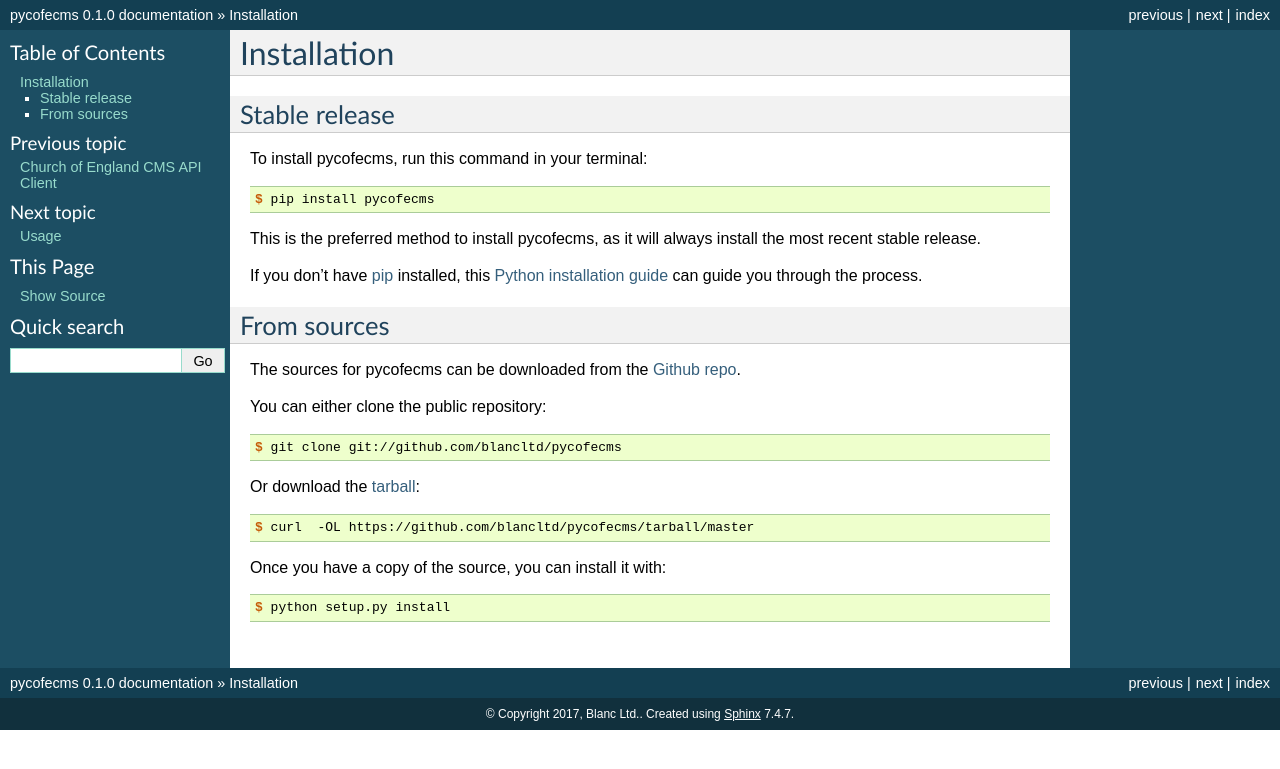
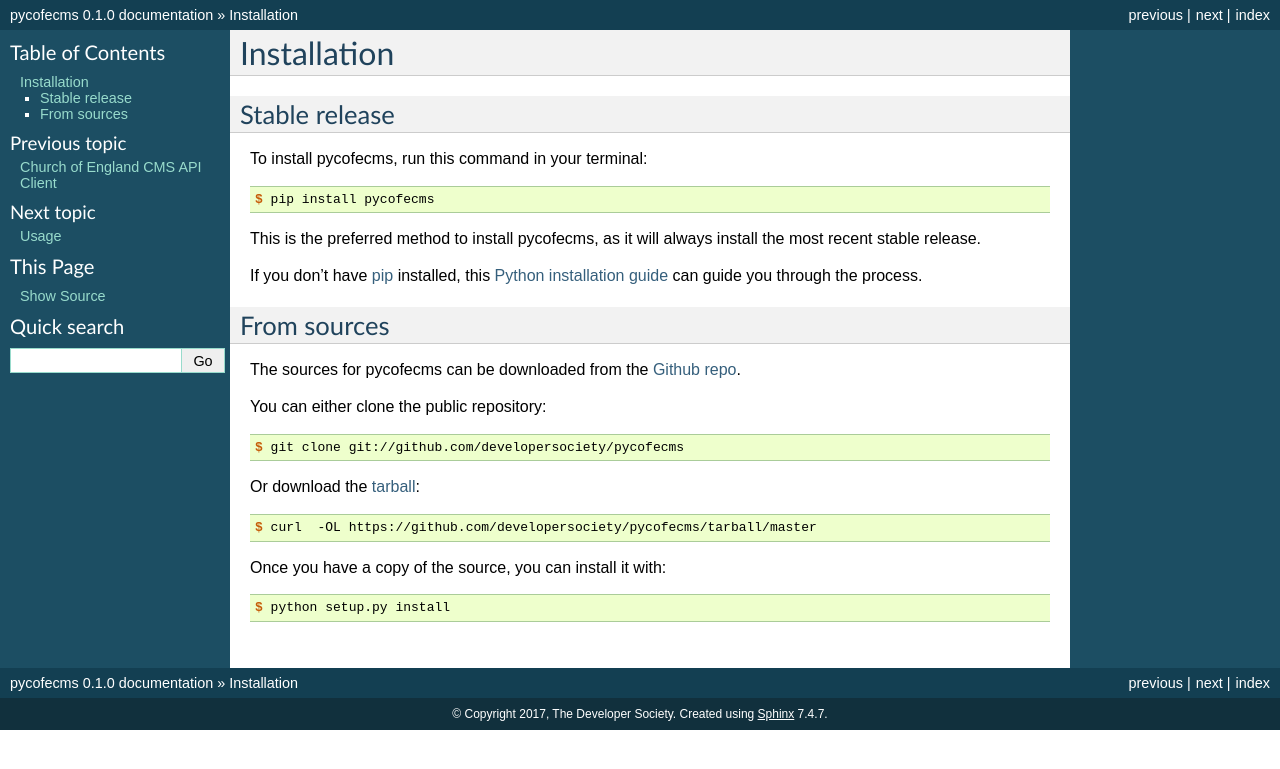
Before and after one commit to developersociety/pycofecms, a Sphinx documentation site: the page built from docs/installation.rst, in a window 1280 px wide. Shown: the top 769 px of the page. Built offline with Sphinx 7.4.7, drawn with Linux system fonts in a browser that asks for light colours.

Commit message:
Blanc to Developer Society
For #15

```diff
--- a/CONTRIBUTING.rst
+++ b/CONTRIBUTING.rst
@@ -15,7 +15,7 @@
 Report Bugs
 ~~~~~~~~~~~
 
-Report bugs at https://github.com/blancltd/cofecms/issues.
+Report bugs at https://github.com/developersociety/cofecms/issues.
 
 If you are reporting a bug, please include:
 
@@ -45,7 +45,7 @@
 Submit Feedback
 ~~~~~~~~~~~~~~~
 
-The best way to send feedback is to file an issue at https://github.com/blancltd/cofecms/issues.
+The best way to send feedback is to file an issue at https://github.com/developersociety/cofecms/issues.
 
 If you are proposing a feature:
 
@@ -102,7 +102,7 @@
    your new functionality into a function with a docstring, and add the
    feature to the list in README.rst.
 3. The pull request should work for Python 2.6, 2.7, 3.3, 3.4 and 3.5, and for PyPy. Check
-   https://travis-ci.org/blancltd/cofecms/pull_requests
+   https://travis-ci.org/developersociety/cofecms/pull_requests
    and make sure that the tests pass for all supported Python versions.
 
 Tips
--- a/cofecms/__init__.py
+++ b/cofecms/__init__.py
@@ -1,8 +1,8 @@
 import cofecms.api
 from cofecms.api import CofeCMS  # noqa
 
-__author__ = 'Blanc Ltd.'
-__email__ = 'studio@blanc.ltd.uk'
+__author__ = 'The Developer Society'
+__email__ = 'studio@dev.ngo'
 __version__ = '0.1.0'
 
 PLACE_TYPE_ARCHDEACONRY = cofecms.api.PLACE_TYPE_ARCHDEACONRY
--- a/docs/conf.py
+++ b/docs/conf.py
@@ -13,8 +13,10 @@
 # All configuration values have a default; values that are commented out
 # serve to show the default.
 
+import os
 import sys
-import os
+
+import cofecms
 
 # If extensions (or modules to document with autodoc) are in another
 # directory, add these directories to sys.path here. If the directory is
@@ -31,7 +33,6 @@
 # version is used.
 sys.path.insert(0, project_root)
 
-import cofecms
 
 # -- General configuration ---------------------------------------------
 
@@ -56,7 +57,7 @@
 
 # General information about the project.
 project = u'pycofecms'
-copyright = u"2017, Blanc Ltd."
+copyright = u"2017, The Developer Society"
 
 # The version info for the project you're documenting, acts as replacement
 # for |version| and |release|, also used in various other places throughout
@@ -210,7 +211,7 @@
 latex_documents = [
     ('index', 'pycofecms.tex',
      u'pycofecms Documentation',
-     u'Blanc Ltd.', 'manual'),
+     u'The Developer Society', 'manual'),
 ]
 
 # The name of an image file (relative to this directory) to place at
@@ -241,7 +242,7 @@
 man_pages = [
     ('index', 'pycofecms',
      u'pycofecms Documentation',
-     [u'Blanc Ltd.'], 1)
+     [u'The Developer Society'], 1)
 ]
 
 # If true, show URL addresses after external links.
@@ -256,7 +257,7 @@
 texinfo_documents = [
     ('index', 'pycofecms',
      u'pycofecms Documentation',
-     u'Blanc Ltd.',
+     u'The Developer Society',
      'pycofecms',
      'One line description of project.',
      'Miscellaneous'),
--- a/docs/installation.rst
+++ b/docs/installation.rst
@@ -32,13 +32,13 @@
 
 .. code-block:: console
 
-    $ git clone git://github.com/blancltd/pycofecms
+    $ git clone git://github.com/developersociety/pycofecms
 
 Or download the `tarball`_:
 
 .. code-block:: console
 
-    $ curl  -OL https://github.com/blancltd/pycofecms/tarball/master
+    $ curl  -OL https://github.com/developersociety/pycofecms/tarball/master
 
 Once you have a copy of the source, you can install it with:
 
@@ -47,5 +47,5 @@
     $ python setup.py install
 
 
-.. _Github repo: https://github.com/blancltd/pycofecms
-.. _tarball: https://github.com/blancltd/pycofecms/tarball/master
+.. _Github repo: https://github.com/developersociety/pycofecms
+.. _tarball: https://github.com/developersociety/pycofecms/tarball/master
--- a/setup.py
+++ b/setup.py
@@ -22,9 +22,9 @@
     version='0.1.0',
     description='Church of England CMS API Client',
     long_description=readme + '\n\n' + history,
-    author='Blanc Ltd.',
-    author_email='studio@blanc.ltd.uk',
-    url='https://github.com/blancltd/pycofecms',
+    author=' Ltd.',
+    author_email='studio@dev.ngo',
+    url='https://github.com/developersociety/pycofecms',
     packages=[
         'pycofecms',
     ],
```
Also changed, not shown: 1 other file.
